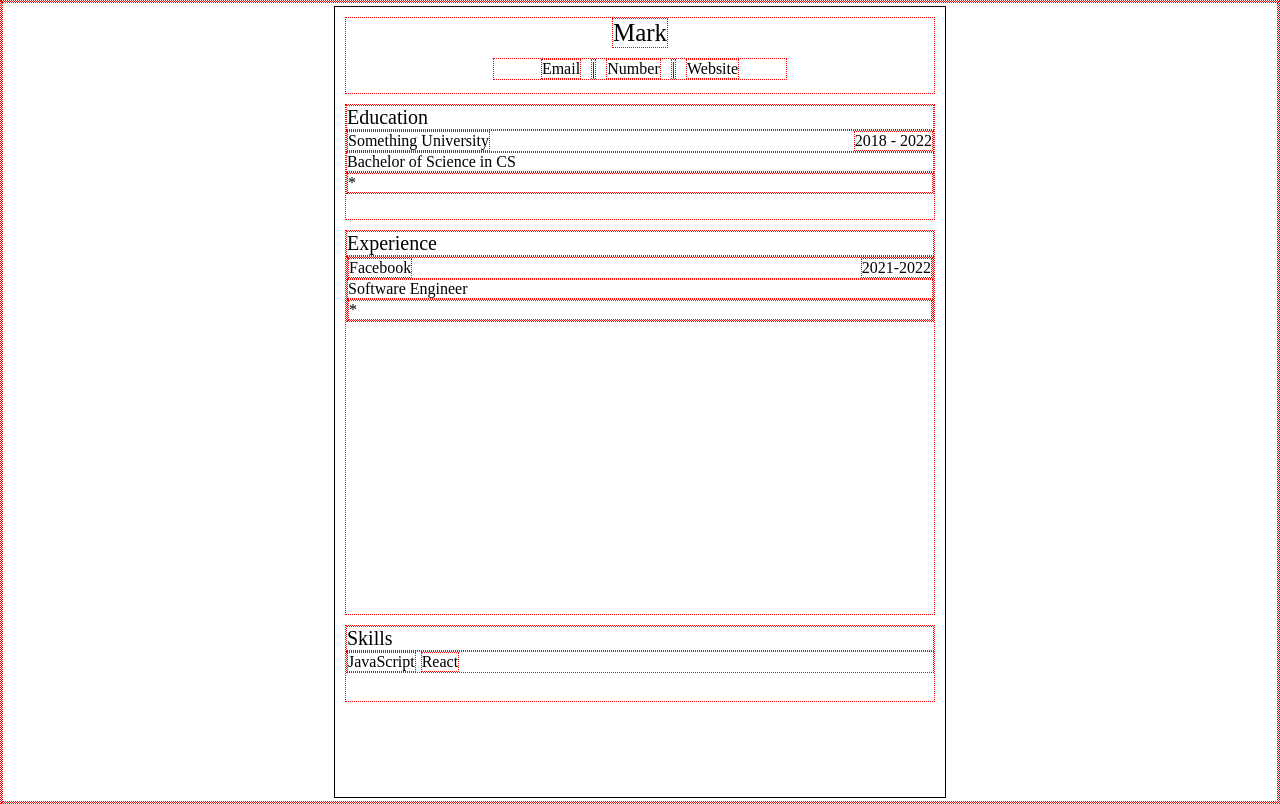
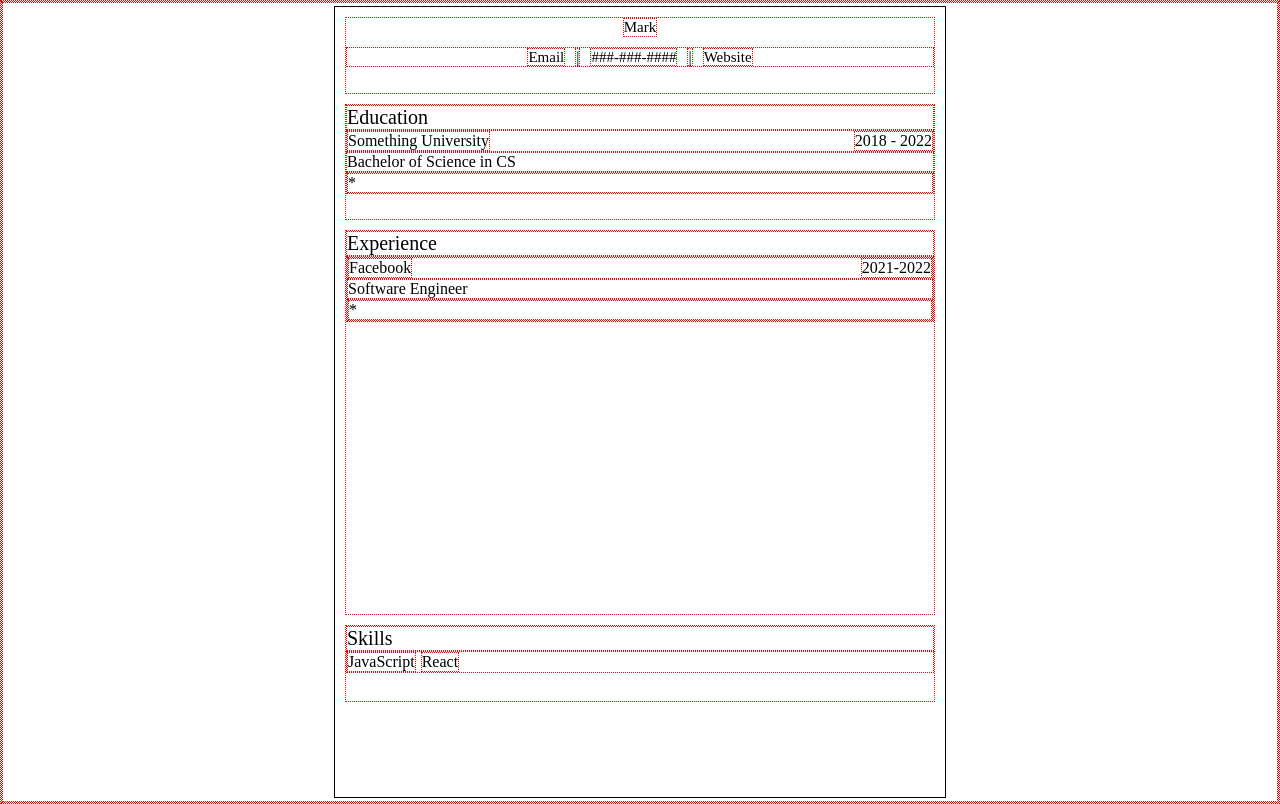
Before and after one commit to markymelnik/cv-app, a React (Vite) app: page / in a window 1280 px wide. Built offline with nearby package versions, Linux system fonts and the light colour scheme.

Commit message:
combined components into a single, reusable component

```diff
--- /dev/null
+++ b/src/components/HeaderSection/EditField.jsx
@@ -0,0 +1,34 @@
+import React from 'react';
+
+const EditField = ({ value, onTextChange }) => {
+
+  const [editing, setEditing] = React.useState(false);
+  const [newText, setNewText] = React.useState(value);
+
+  const handleEdit = () => {
+    setEditing(true);
+  }
+
+  const handleChange = (e) => {
+    setNewText(e.target.value);
+  }
+
+  const handleSave = (e) => {
+    if (e.key === 'Enter') {
+      onTextChange(newText);
+      setEditing(false);
+    }
+  }
+
+  return (
+    <>
+      {editing ? (
+        <input type='text' value={newText} onChange={handleChange} onKeyDown={handleSave}/>
+      ) : (
+        <div className='edit-field' onClick={handleEdit}>{value}</div>
+      )}
+    </>
+  )
+}
+
+export default EditField;
--- a/src/components/HeaderSection/Email.jsx
+++ /dev/null
@@ -1,40 +0,0 @@
-import React from 'react';
-
-const Email = ({ email, editEmail }) => {
-
-  const [editing, setEditing] = React.useState(false);
-  const [newText, setNewText] = React.useState(email);
-
-  const handleEdit = () => {
-    setEditing(true);
-  }
-
-  const handleChange = (e) => {
-    setNewText(e.target.value);
-  }
-
-  const handleSave = (e) => {
-    if (e.key === 'Enter') {
-      editEmail(newText);
-      setEditing(false);
-    }
-  }
-
-  if (editing) {
-    return (
-      <>
-        <input type='text' value={newText} onChange={handleChange} onKeyDown={handleSave} />
-      </>
-    )
-  } else {
-    return (
-      <>
-        <div className='info-email' onClick={handleEdit}>{email}</div>
-      </>
-
-    )
-  }
-
-}
-
-export default Email;
--- a/src/components/HeaderSection/Header.jsx
+++ b/src/components/HeaderSection/Header.jsx
@@ -1,6 +1,5 @@
 import React from 'react';
-import Name from './Name';
-import Email from './Email';
+import EditField from './EditField';
 
 const Header = () => {
 
@@ -17,15 +16,23 @@ const Header = () => {
     setEmail(newText);
   }
 
+  const handlePhoneNumberChange = (newText) => {
+    setPhoneNumber(newText);
+  }
+
+  const handleWebsiteChange = (newText) => {
+    setWebsite(newText);
+  }
+
   return (
     <div className='resume-header'>
-      <Name name={name} editName={handleNameChange}/>
+      <EditField value={name} onTextChange={handleNameChange}/>
       <div className='header-info'>
-        <Email email={email} editEmail={handleEmailChange}/>
+        <EditField value={email} onTextChange={handleEmailChange}/>
         <span>|</span>
-        <div className='info-number'>Number</div>
+        <EditField value={phoneNumber} onTextChange={handlePhoneNumberChange}/>
         <span>|</span>
-        <div className='info-website'>Website</div>
+        <EditField value={website} onTextChange={handleWebsiteChange}/>
       </div>
     </div>
   )
--- a/src/components/HeaderSection/Name.jsx
+++ /dev/null
@@ -1,40 +0,0 @@
-import React from 'react';
-
-const Name = ({ name, editName }) => {
-
-  const [editing, setEditing] = React.useState(false);
-  const [newText, setNewText] = React.useState(name);
-
-  const handleEdit = () => {
-    setEditing(true);
-  }
-
-  const handleChange = (e) => {
-    setNewText(e.target.value);
-  }
-
-  const handleSave = (e) => {
-    if (e.key === 'Enter') {
-      editName(newText);
-      setEditing(false);
-    }
-  }
-
-  if (editing) {
-    return (
-      <>
-        <input type='text' value={newText} onChange={handleChange} onKeyDown={handleSave} />
-      </>
-    )
-  } else {
-    return (
-      <>
-        <div className='header-name' onClick={handleEdit}>{name}</div>
-      </>
-
-    )
-  }
-
-}
-
-export default Name;
--- a/src/styles.css
+++ b/src/styles.css
@@ -47,7 +47,8 @@
   flex-direction: row;
   justify-content: center;
   gap: 10px;
-  width: 50%;
+  height: 20px;
+  width: 100%;
 }
 
 .resume-education {
@@ -105,3 +106,12 @@
   flex-direction: row;
   gap: 5px;
 }
+
+.edit-field {
+  font-size: 15px;
+}
+
+.edit-field:hover {
+  background-color: lightgrey;
+  cursor: pointer;
+}
```
